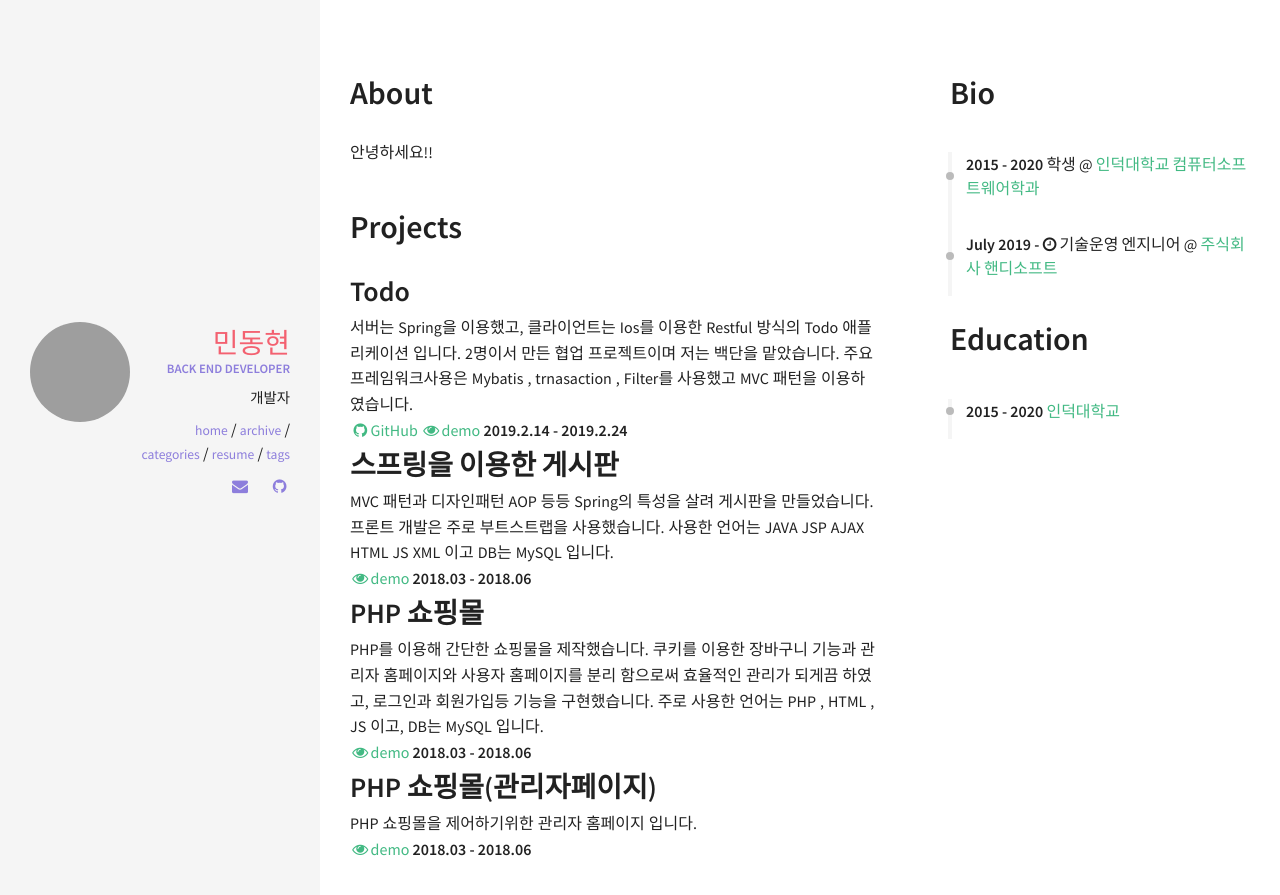
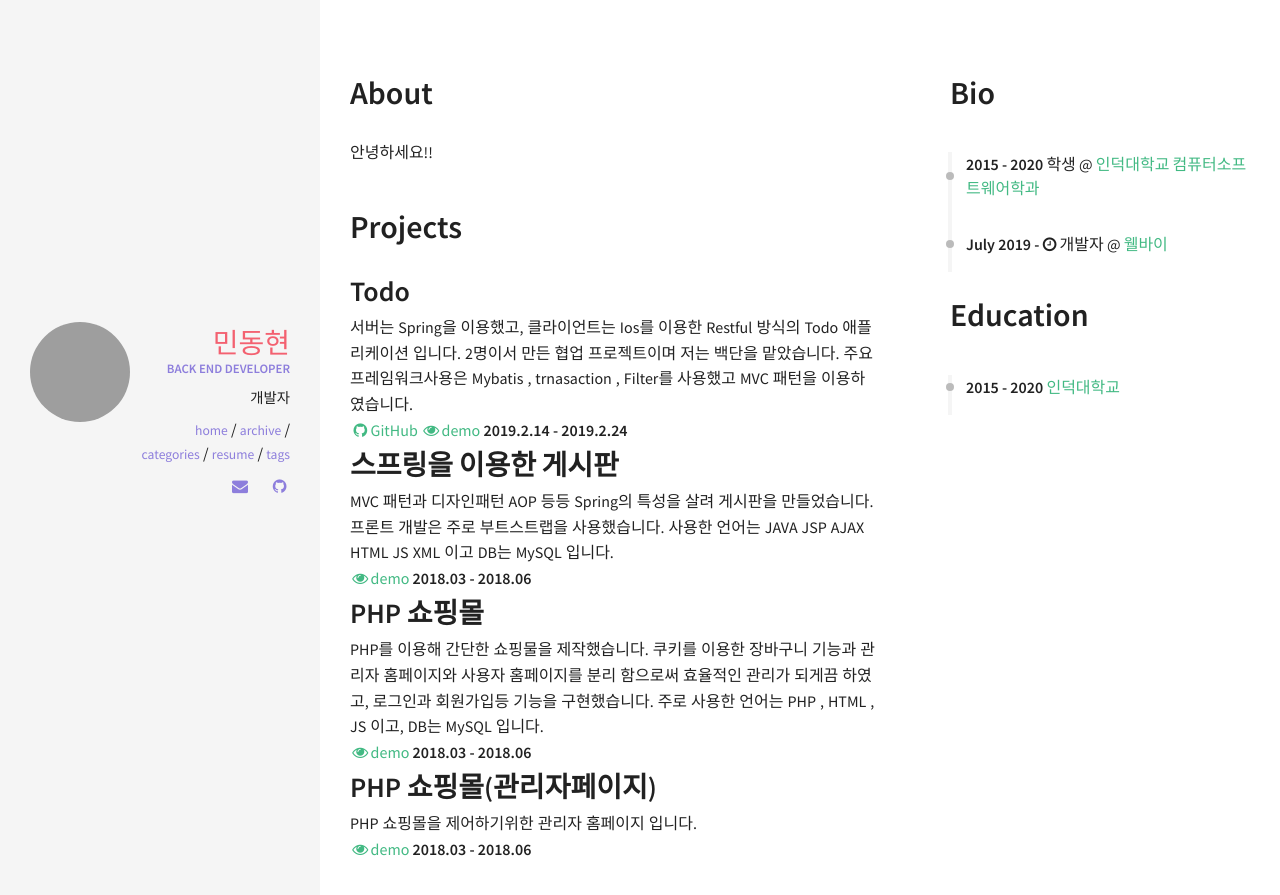
Before and after one commit to DaeAkin/DaeAkin.github.io, a Jekyll site: the page built from resume.html, in a window 1280 px wide. Shown: the top 895 px of the page. Built offline with Jekyll 4.4.1, drawn with Linux system fonts in a browser that asks for light colours.

Commit message:
update careers

```diff
--- a/_data/index/careers.yml
+++ b/_data/index/careers.yml
@@ -20,7 +20,7 @@
   date: 2015 - 2020
   job: 학생
 
-- name: 주식회사 핸디소프트
-  link: http://www.handysoft.co.kr/
+- name: 웰바이
+  link: https://well-buy.co.kr/
   date: July 2019 - <i class="fa fa-clock-o" aria-hidden="true" title="Until Now"></i>
-  job: 기술운영 엔지니어
+  job: 개발자
```
